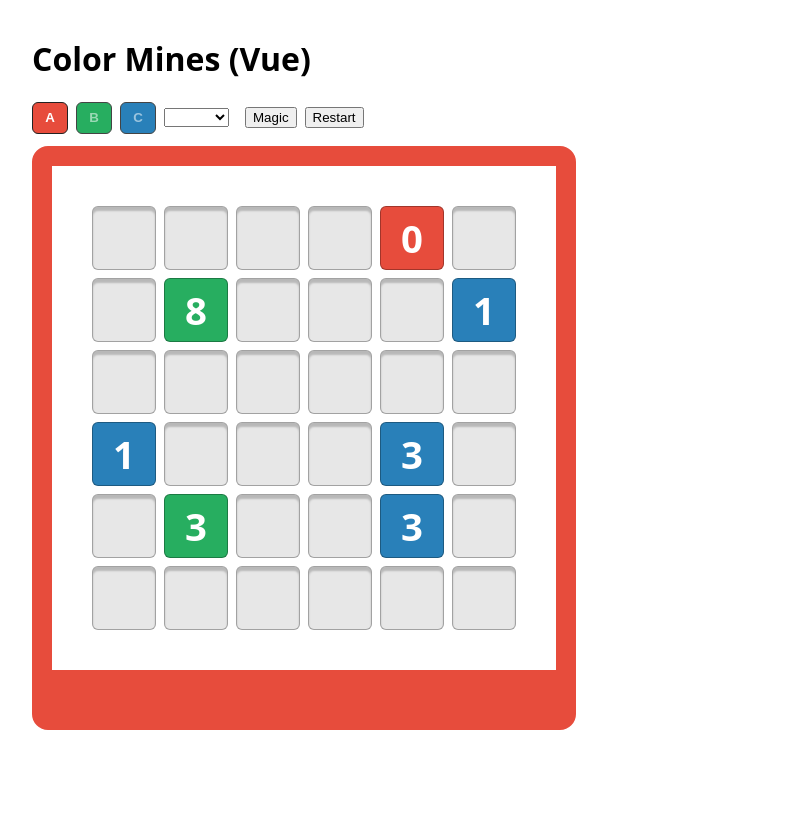
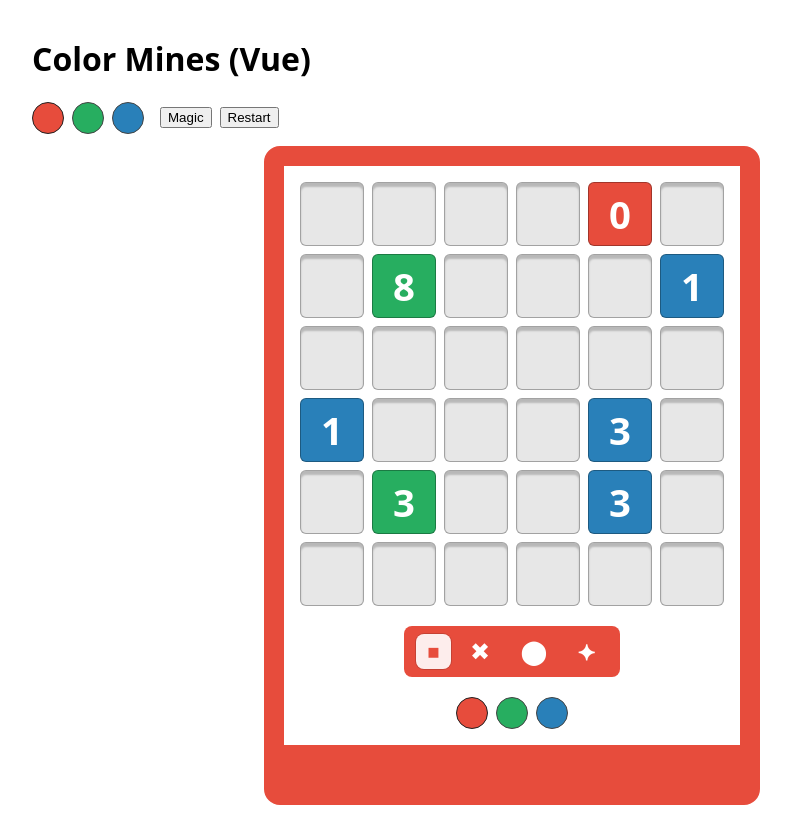
Before and after one commit to Perchik/ChromaSweep, a Vue app in the folder frontend/: page / in a window 1280 px wide. Shown: the whole page, without its empty margins (128-919 px from the left). Before the commit the page ends 800 px from the top, so only its background shows below. Built offline with nearby package versions, Linux system fonts and the light colour scheme; no server answers.

Commit message:
feat: implement tool selector with dynamic styling and active tool management

```diff
--- a/frontend/src/core/types.ts
+++ b/frontend/src/core/types.ts
@@ -56,3 +56,16 @@ export interface CellState {
 }
 
 export type Tool = 'fill' | 'mark-x' | 'mark-o' | 'reveal'
+
+export interface ToolOption {
+  tool: Tool
+  icon: string
+  label: string
+}
+
+export const TOOL_OPTIONS: ToolOption[] = [
+  { tool: 'fill', icon: '⏹', label: 'Fill' },
+  { tool: 'mark-x', icon: '✖', label: 'Mark X' },
+  { tool: 'mark-o', icon: '⬤', label: 'Mark O' },
+  { tool: 'reveal', icon: '⯌', label: 'Reveal' },
+]
--- a/frontend/src/core/useGame.ts
+++ b/frontend/src/core/useGame.ts
@@ -134,7 +134,7 @@ export function useGameController() {
         toggleMark(r, c, color, 'O')
         break
       case 'reveal':
-        // Reveal tool not implemented yet
+        revealCell(r, c)
         break
     }
   }
--- a/frontend/src/ui/Board.vue
+++ b/frontend/src/ui/Board.vue
@@ -2,7 +2,8 @@
   import { computed } from 'vue'
   import { useGameController } from '../core/useGame'
   import Cell from './Cell.vue'
-
+  import ToolSelector from './ToolSelector.vue'
+  import Palette from './Palette.vue'
   const g = useGameController()
 
   const cells = computed(() => {
@@ -34,6 +35,10 @@
 
 <template>
   <div
+    class="container"
+    :style="{ borderColor: boardStyle.borderColor }"
+  >
+    <div
       class="board"
       :style="boardStyle"
     >
@@ -44,17 +49,33 @@
         :c="cell.col"
       />
     </div>
+
+    <ToolSelector />
+    <Palette />
+  </div>
 </template>
 
 <style scoped>
-  .board {
-    display: grid;
-    gap: 8px;
+  .container {
+    display: flex;
+    flex-direction: column;
+    align-items: center;
     width: max-content;
+    gap: 20px;
     padding: 40px;
     border: 20px solid;
     border-bottom-width: 60px;
     border-radius: 16px;
     transition: border-color 0.3s ease;
   }
+
+  .board {
+    display: grid;
+    gap: 8px;
+    width: max-content; /* keep the grid tight */
+  }
+
+  .tool-overlay {
+    margin-top: 16px;
+  }
 </style>
--- a/frontend/src/ui/Palette.vue
+++ b/frontend/src/ui/Palette.vue
@@ -22,10 +22,8 @@
       :aria-pressed="isActive(c)"
       :title="`Color ${c}`"
       @click="set(c)"
-    >
-      {{ c.toUpperCase() }}
-    </button>
-
+    />
+    <!--
     <select
       v-model="g.theme"
       title="Theme"
@@ -33,7 +31,7 @@
       <option value="default">Default</option>
       <option value="sunset">Sunset</option>
       <option value="mono">Mono</option>
-    </select>
+    </select> -->
   </div>
 </template>
 
@@ -44,11 +42,14 @@
     align-items: center;
   }
   .palette button {
-    min-width: 36px;
+    width: 32px;
     height: 32px;
-    border-radius: 6px;
+    border-radius: 100%;
     border: 1px solid #444;
     cursor: pointer;
     font-weight: 600;
   }
+  .palette button:hover {
+    border: 2px solid #222;
+  }
 </style>
--- /dev/null
+++ b/frontend/src/ui/ToolSelector.vue
@@ -0,0 +1,95 @@
+<script setup lang="ts">
+  import { computed } from 'vue'
+  import { useGameController } from '../core/useGame'
+  import { TOOL_OPTIONS, type ToolOption, type Tool } from '../core/types'
+
+  const g = useGameController()
+  const toolOptions: ToolOption[] = TOOL_OPTIONS
+
+  function selectTool(tool: Tool) {
+    g.setActiveTool(tool)
+  }
+
+  // Background + foreground colors based on active color
+  const toolbarBg = computed(() => {
+    const col = g.activeColor.value
+    return col ? g.styleFor(col).main : '#222222'
+  })
+
+  const toolbarFg = computed(() => {
+    const col = g.activeColor.value
+    return col ? g.styleFor(col).fg : '#f5f5f5'
+  })
+</script>
+
+<template>
+  <div
+    class="tool-selector"
+    :style="{ backgroundColor: toolbarBg, color: toolbarFg }"
+  >
+    <button
+      v-for="opt in toolOptions"
+      :key="opt.tool"
+      type="button"
+      class="tool-button"
+      :class="{ active: g.activeTool.value === opt.tool }"
+      :style="g.activeTool.value === opt.tool ? { color: toolbarBg } : { color: toolbarFg }"
+      :title="opt.label"
+      @click="selectTool(opt.tool)"
+    >
+      <span class="icon">{{ opt.icon }}</span>
+    </button>
+  </div>
+</template>
+
+<style scoped>
+  .tool-selector {
+    display: inline-flex;
+    align-items: center;
+    gap: 0.5rem; /* more space between icons */
+    padding: 0.5rem 0.75rem; /* bigger, less cramped */
+    border-radius: 8px;
+    /* box-shadow: 0 2px 6px rgba(0, 0, 0, 0.25); */
+  }
+
+  /* base button styling */
+  .tool-button {
+    border: none;
+    background: transparent;
+    padding: 0.35rem 0.7rem; /* bigger click target */
+    border-radius: 8px;
+
+    display: flex;
+    align-items: center;
+    justify-content: center;
+
+    font-size: 1.5rem; /* larger symbols */
+    line-height: 1;
+    color: inherit;
+
+    transition:
+      background 0.12s ease,
+      color 0.12s ease,
+      transform 0.06s ease;
+  }
+
+  .tool-button:hover {
+    background: rgba(255, 255, 255, 0.15);
+  }
+
+  .tool-button:active {
+    transform: scale(0.95);
+  }
+
+  /* active tool highlight */
+  .tool-button.active {
+    background: rgba(255, 255, 255, 0.9);
+    box-shadow: 0 0 0 1px rgba(0, 0, 0, 0.15);
+  }
+
+  /* tweak icon alignment if needed */
+  .icon {
+    display: inline-block;
+    transform: translateY(1px);
+  }
+</style>
```
Lines whose indentation alone changed are shown as unchanged.
